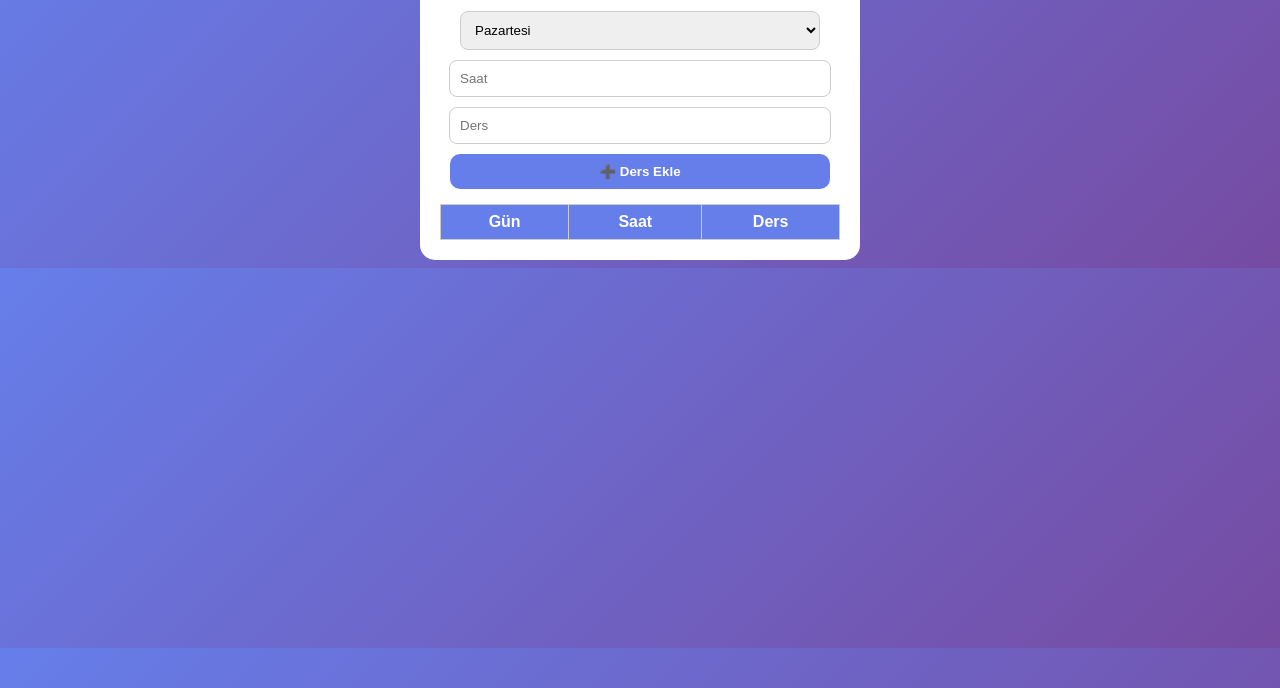
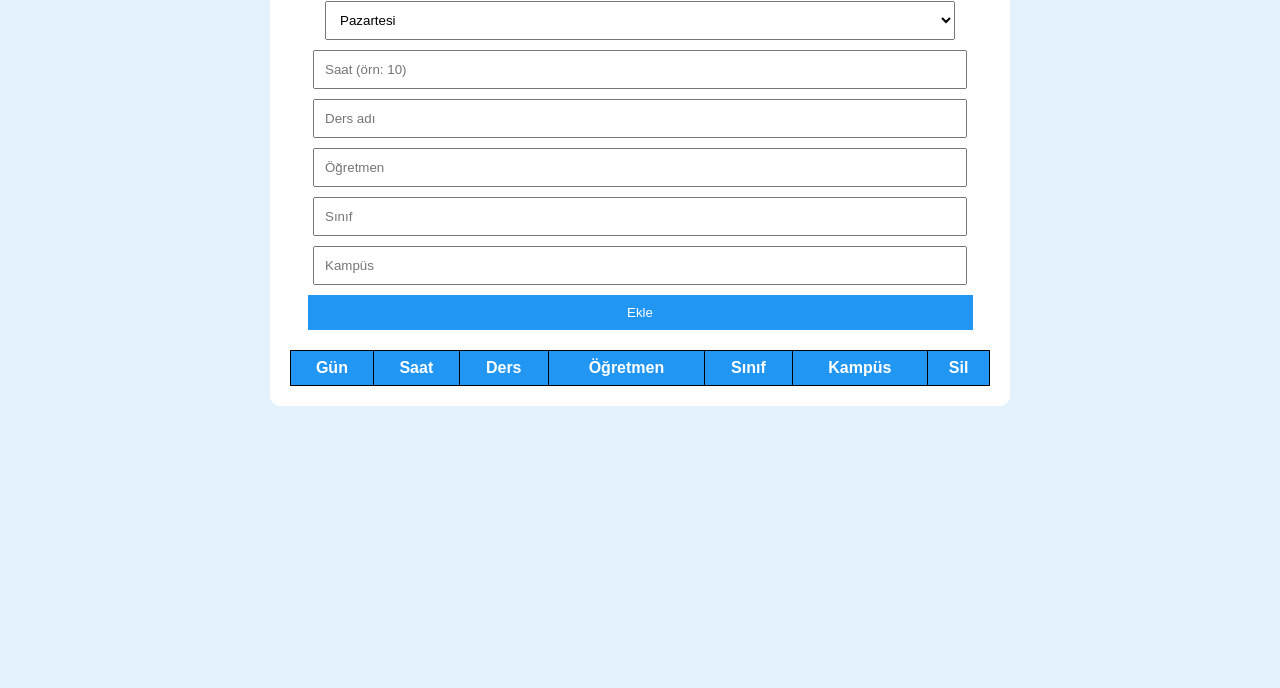
Before and after one commit to aysunakyurtt-cloud/ders-app, a plain HTML site: page program.html in a window 1280 px wide. Shown: the part 112-800 px from the top of the page. Drawn offline with Linux system fonts and the light colour scheme.

Commit message:
Update program.html

```diff
--- a/program.html
+++ b/program.html
@@ -1,72 +1,62 @@
 <!DOCTYPE html>
 <html>
 <head>
-    <title>Ders Programı</title>
+    <title>Haftalık Ders Programı</title>
 
     <style>
         body {
             font-family: Arial;
-    background: linear-gradient(135deg, #667eea, #764ba2);
+            background-color: #e3f2fd;
             text-align: center;
-    color: white;
         }
 
         .container {
-    max-width: 400px;
+            max-width: 700px;
             margin: auto;
             background: white;
-    color: black;
             padding: 20px;
-    border-radius: 15px;
-    margin-top: 30px;
+            border-radius: 10px;
         }
 
         input, select {
             width: 90%;
             padding: 10px;
             margin: 5px;
-    border-radius: 8px;
-    border: 1px solid #ccc;
         }
 
         button {
             padding: 10px;
             width: 95%;
-    background-color: #667eea;
+            background-color: #2196f3;
             color: white;
             border: none;
             margin-top: 5px;
-    border-radius: 10px;
-    font-weight: bold;
-}
-
-button:hover {
-    background-color: #5a67d8;
+            cursor: pointer;
         }
 
         table {
             width: 100%;
-    margin-top: 15px;
+            margin-top: 20px;
             border-collapse: collapse;
         }
 
+        th, td {
+            border: 1px solid black;
+            padding: 8px;
+        }
+
         th {
-    background-color: #667eea;
+            background-color: #2196f3;
             color: white;
         }
-
-th, td {
-    padding: 8px;
-    border: 1px solid #ccc;
-}
     </style>
-
 </head>
 
 <body>
 
 <div class="container">
-    <h2>📅 Ders Programı</h2>
+
+    <h1>Haftalık Ders Programı</h1>
 
     <select id="gun">
         <option>Pazartesi</option>
@@ -76,34 +66,67 @@ th, td {
         <option>Cuma</option>
     </select>
 
-    <input id="saat" placeholder="Saat">
-    <input id="ders" placeholder="Ders">
+    <input type="text" id="saat" placeholder="Saat (örn: 10)">
+    <input type="text" id="ders" placeholder="Ders adı">
+    <input type="text" id="ogretmen" placeholder="Öğretmen">
+    <input type="text" id="sinif" placeholder="Sınıf">
+    <input type="text" id="kampus" placeholder="Kampüs">
 
-    <button onclick="ekle()">➕ Ders Ekle</button>
+    <button onclick="ekle()">Ekle</button>
 
     <table>
         <tr>
             <th>Gün</th>
             <th>Saat</th>
             <th>Ders</th>
+            <th>Öğretmen</th>
+            <th>Sınıf</th>
+            <th>Kampüs</th>
+            <th>Sil</th>
         </tr>
     </table>
+
 </div>
 
 <script>
-var program = [];
-
 function ekle() {
     var gun = document.getElementById("gun").value;
     var saat = document.getElementById("saat").value;
     var ders = document.getElementById("ders").value;
+    var ogretmen = document.getElementById("ogretmen").value;
+    var sinif = document.getElementById("sinif").value;
+    var kampus = document.getElementById("kampus").value;
 
     var tablo = document.querySelector("table");
+
+    // ÇAKIŞMA KONTROLÜ
+    for (var i = 1; i < tablo.rows.length; i++) {
+        var mevcutGun = tablo.rows[i].cells[0].innerText;
+        var mevcutSaat = tablo.rows[i].cells[1].innerText;
+
+        if (mevcutGun === gun && mevcutSaat === saat) {
+            alert("Bu saat dolu!");
+            return;
+        }
+    }
+
     var satir = tablo.insertRow();
 
     satir.insertCell(0).innerText = gun;
     satir.insertCell(1).innerText = saat;
     satir.insertCell(2).innerText = ders;
+    satir.insertCell(3).innerText = ogretmen;
+    satir.insertCell(4).innerText = sinif;
+    satir.insertCell(5).innerText = kampus;
+
+    // SİL BUTONU
+    var silBtn = document.createElement("button");
+    silBtn.innerText = "Sil";
+    silBtn.onclick = function() {
+        tablo.deleteRow(satir.rowIndex);
+    };
+
+    satir.insertCell(6).appendChild(silBtn);
 }
 </script>
 
```
Lines whose indentation alone changed are shown as unchanged.
